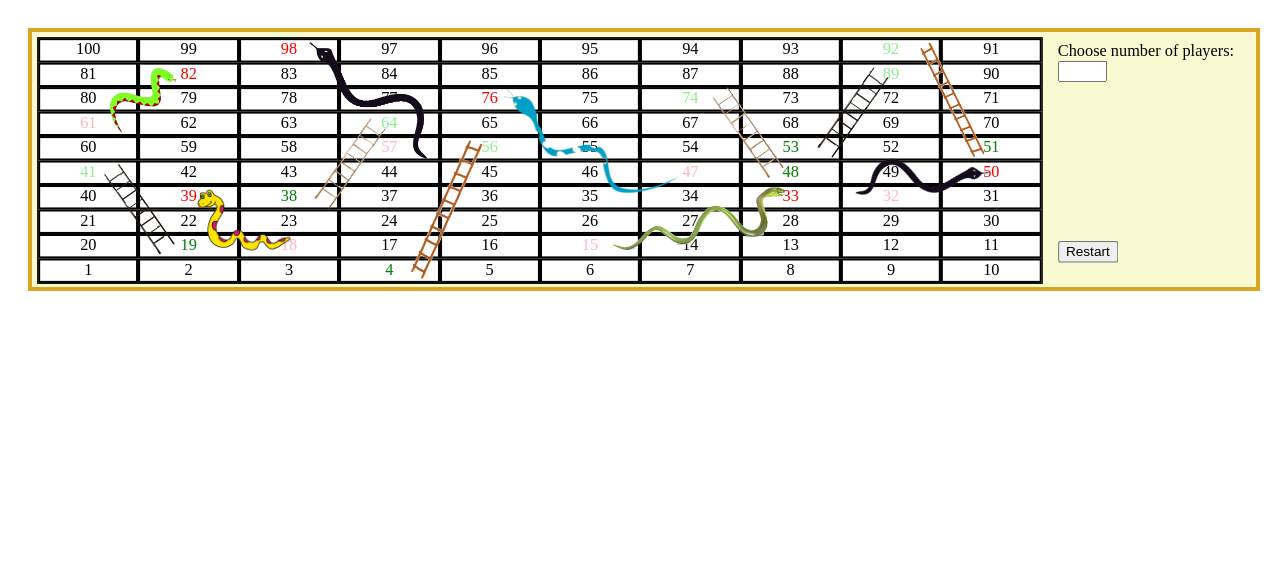
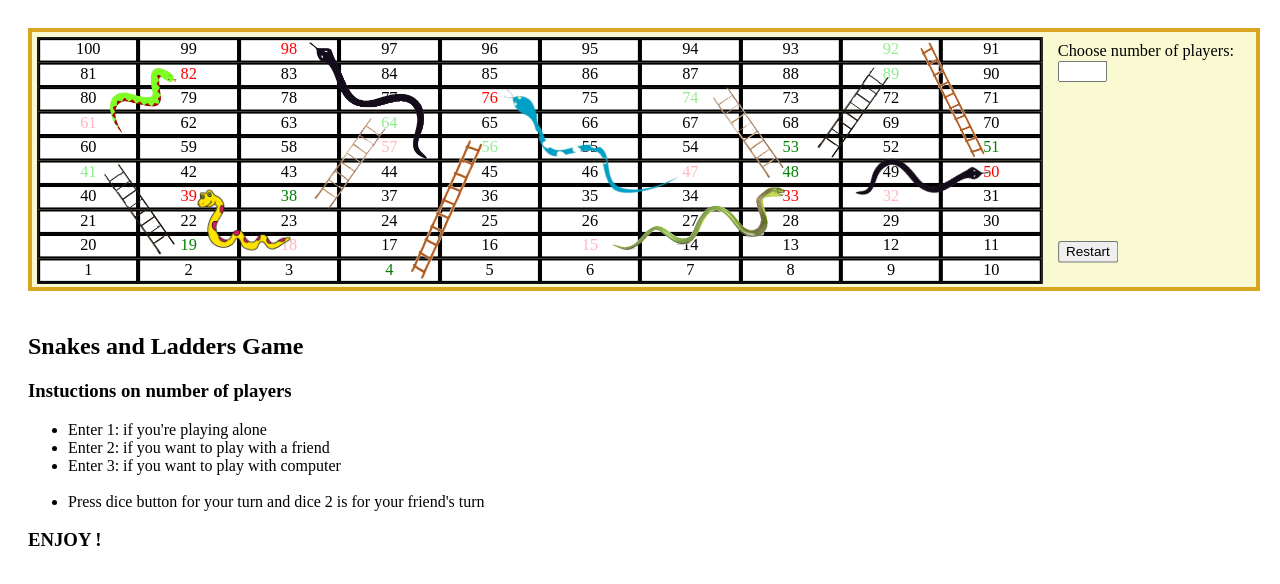
Before and after one commit to MrsKamran/SnakesAndLadders, a plain HTML site: page index.html in a window 1280 px wide. Drawn offline with nearby package versions, Linux system fonts and the light colour scheme.

Commit message:
adding instructions

```diff
--- a/index.html
+++ b/index.html
@@ -176,6 +176,19 @@
 			</div>
 		</foreignObject>
 	</svg>
+	<br>
+	<br>
+	<h2>Snakes and Ladders Game</h2>
+	<h3>Instuctions on number of players</h3>
+	<ul>
+		<li>Enter 1: if you're playing alone</li>
+		<li>Enter 2: if you want to play with a friend</li>
+		<li>Enter 3: if you want to play with computer</li>
+		<br>
+		<li>Press dice button for your turn and dice 2 is for your friend's turn</li>
+	</ul>
+	<h3>ENJOY !</h3>
+
 	<script src="JS/javascript.js"></script>
 </body>
 </html>
```
